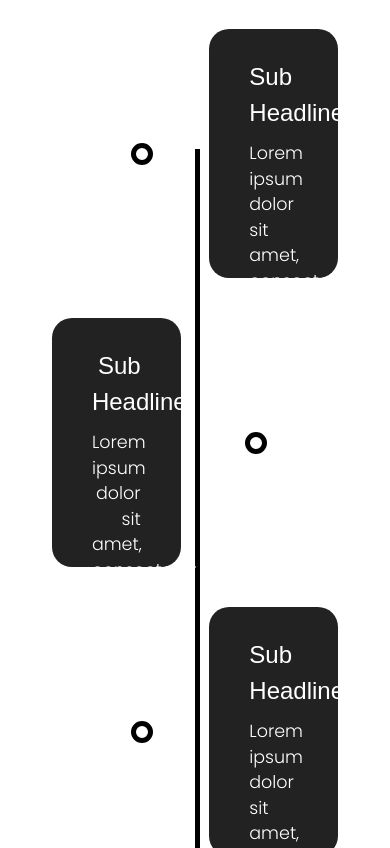
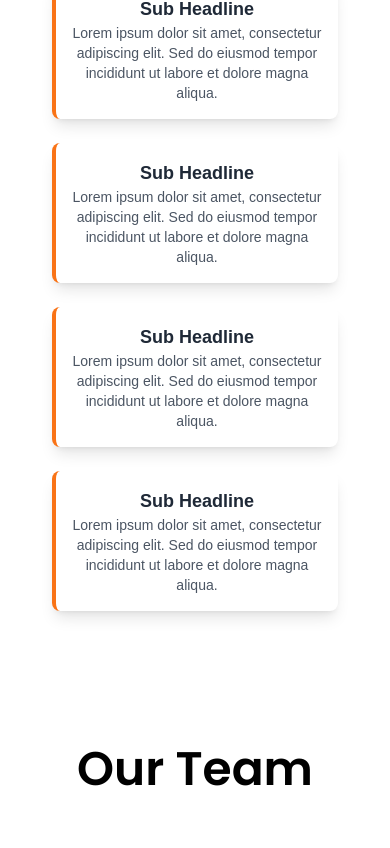
Before and after one commit to rovinyawijeramaofficial/E-tech-Shop-LK, a Next.js app: page /about-us in a window 390 px wide. Shown: the part 1476-2324 px from the top of the page. Built offline with nearby package versions, Linux system fonts and the light colour scheme.

Commit message:
finished

```diff
--- a/components/Roadmap/Roadmap.js
+++ b/components/Roadmap/Roadmap.js
@@ -3,40 +3,72 @@ import styles from "./Roadmap.module.css";
 const Roadmap = () => {
   return (
     <div className={styles.roadmapSection}>
+      {/* Roadmap Title */}
       <div className="mt-5 flex justify-center">
         <h2 className={styles.title}>Roadmap</h2>
       </div>
+
+      {/* ✅ Desktop View (Hidden on Mobile) */}
+      <div className="hidden md:block">
         <div className={styles.timeline}>
           <div className={`${styles.timelineItem} ${styles.right}`}>
             <h3 className={styles.subHeadline}>Sub Headline</h3>
             <p className={styles.description}>
-            Lorem ipsum dolor sit amet, consectetur adipiscing elit. Sed do
-            eiusmod tempor incididunt ut labore et dolore magna aliqua. Quis
-            lectus nulla at volutpat diam ut venenatis tellus in.
+            Lorem ipsum dolor sit amet, consectetur adipiscing elit, sed do eiusmod tempor incididunt ut labore et dolore magna aliqua. Quis lectus nulla at volutpat diam ut venenatis tellus in.
             </p>
           </div>
           <div className={`${styles.timelineItem} ${styles.left}`}>
             <h3 className={styles.subHeadline}>Sub Headline</h3>
             <p className={styles.description}>
-            Lorem ipsum dolor sit amet, consectetur adipiscing elit. Sed do
-            eiusmod tempor incididunt ut labore et dolore magna aliqua. Quis
-            lectus nulla at volutpat diam ut venenatis tellus in.
+            Lorem ipsum dolor sit amet, consectetur adipiscing elit, sed do eiusmod tempor incididunt ut labore et dolore magna aliqua. Quis lectus nulla at volutpat diam ut venenatis tellus in.
             </p>
           </div>
           <div className={`${styles.timelineItem} ${styles.right}`}>
             <h3 className={styles.subHeadline}>Sub Headline</h3>
             <p className={styles.description}>
-            Lorem ipsum dolor sit amet, consectetur adipiscing elit. Sed do
-            eiusmod tempor incididunt ut labore et dolore magna aliqua. Quis
-            lectus nulla at volutpat diam ut venenatis tellus in.
+            Lorem ipsum dolor sit amet, consectetur adipiscing elit, sed do eiusmod tempor incididunt ut labore et dolore magna aliqua. Quis lectus nulla at volutpat diam ut venenatis tellus in.
             </p>
           </div>
           <div className={`${styles.timelineItem} ${styles.left}`}>
             <h3 className={styles.subHeadline}>Sub Headline</h3>
             <p className={styles.description}>
+            Lorem ipsum dolor sit amet, consectetur adipiscing elit, sed do eiusmod tempor incididunt ut labore et dolore magna aliqua. Quis lectus nulla at volutpat diam ut venenatis tellus in.
+            </p>
+          </div>
+        </div>
+      </div>
+
+      {/* ✅ Mobile View (Hidden on Desktop) */}
+      <div className="flex flex-col md:hidden px-4 space-y-6">
+        <div className="bg-white shadow-lg rounded-lg p-4 border-l-4 border-orange-500">
+          <h3 className="text-lg font-bold text-gray-800">Sub Headline</h3>
+          <p className="text-gray-600 text-sm">
             Lorem ipsum dolor sit amet, consectetur adipiscing elit. Sed do
-            eiusmod tempor incididunt ut labore et dolore magna aliqua. Quis
-            lectus nulla at volutpat diam ut venenatis tellus in.
+            eiusmod tempor incididunt ut labore et dolore magna aliqua.
+          </p>
+        </div>
+
+        <div className="bg-white shadow-lg rounded-lg p-4 border-l-4 border-orange-500">
+          <h3 className="text-lg font-bold text-gray-800">Sub Headline</h3>
+          <p className="text-gray-600 text-sm">
+            Lorem ipsum dolor sit amet, consectetur adipiscing elit. Sed do
+            eiusmod tempor incididunt ut labore et dolore magna aliqua.
+          </p>
+        </div>
+
+        <div className="bg-white shadow-lg rounded-lg p-4 border-l-4 border-orange-500">
+          <h3 className="text-lg font-bold text-gray-800">Sub Headline</h3>
+          <p className="text-gray-600 text-sm">
+            Lorem ipsum dolor sit amet, consectetur adipiscing elit. Sed do
+            eiusmod tempor incididunt ut labore et dolore magna aliqua.
+          </p>
+        </div>
+
+        <div className="bg-white shadow-lg rounded-lg p-4 border-l-4 border-orange-500">
+          <h3 className="text-lg font-bold text-gray-800">Sub Headline</h3>
+          <p className="text-gray-600 text-sm">
+            Lorem ipsum dolor sit amet, consectetur adipiscing elit. Sed do
+            eiusmod tempor incididunt ut labore et dolore magna aliqua.
           </p>
         </div>
       </div>
```
Lines whose indentation alone changed are shown as unchanged.
